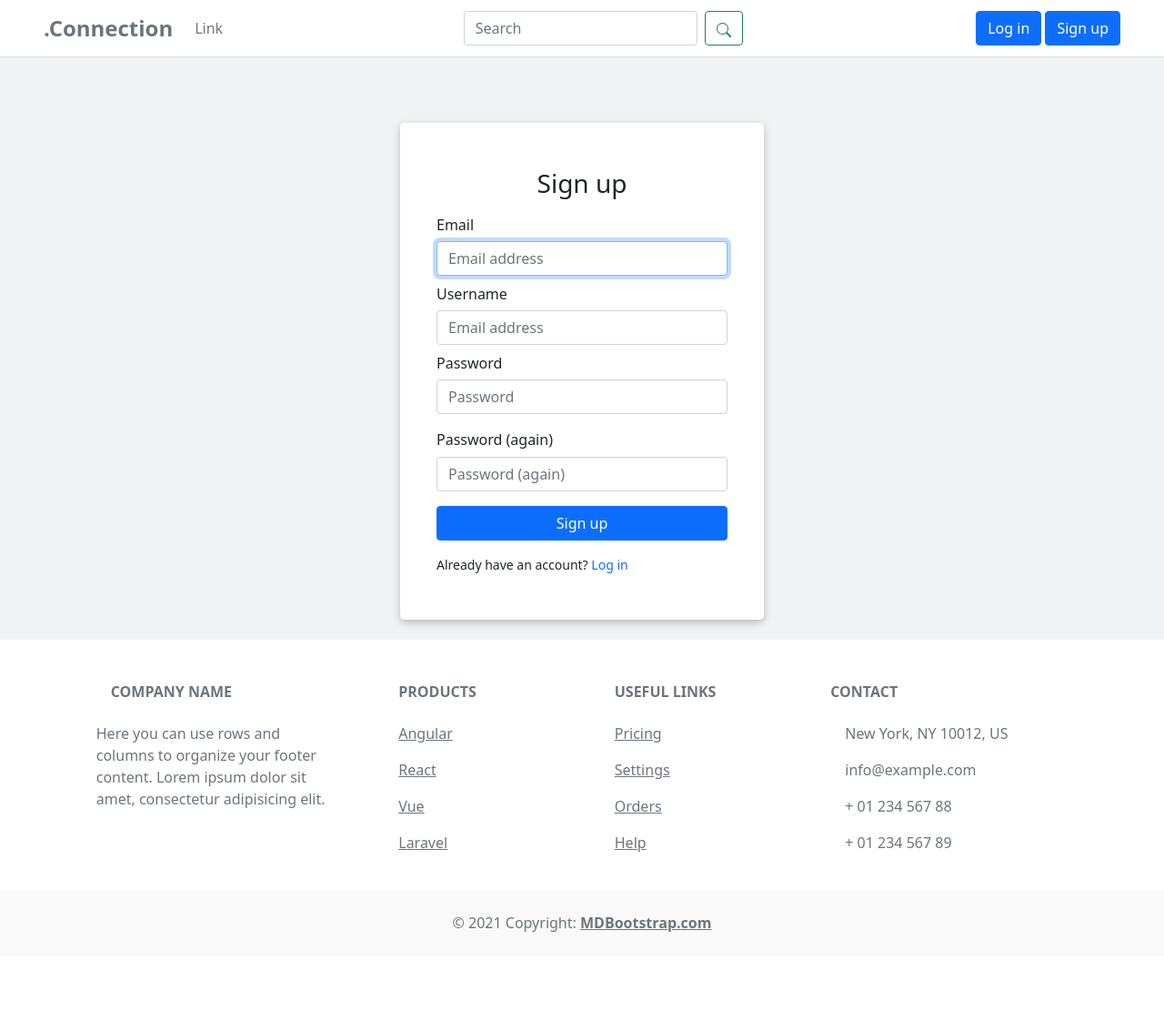
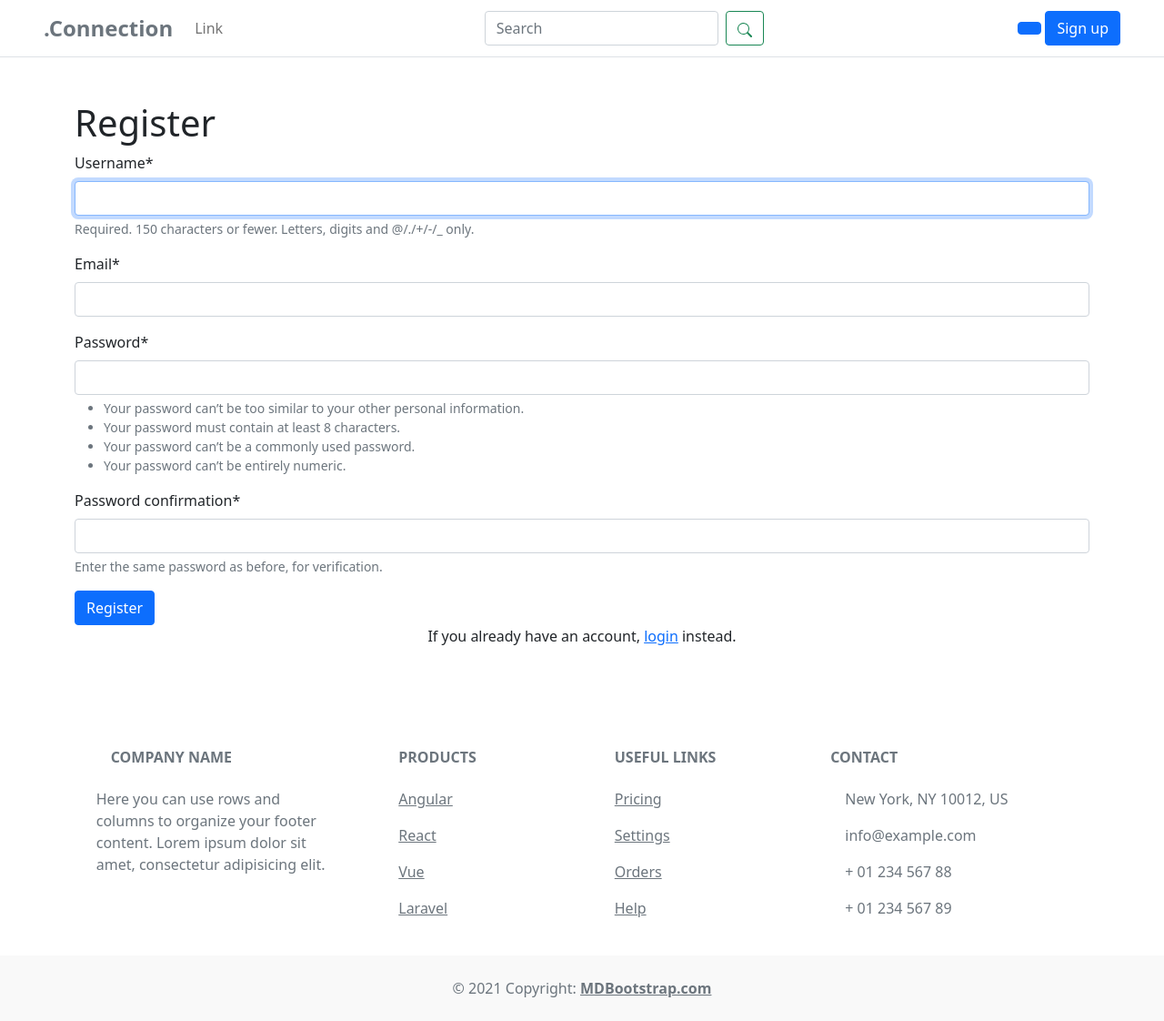
Before and after one commit to anhpham21u/connection, a Django app: page /account/register/ in a window 1280 px wide. Shown: the whole page at 91% size. Before the commit the page ends 1024 px from the top, so only its background shows below. Run offline with Django 4.2, Linux system fonts and the light colour scheme; some libraries are stand-ins or nearby versions.

Commit message:
remove old and add register

```diff
--- a/authentication/forms.py
+++ b/authentication/forms.py
@@ -1,44 +1,39 @@
 from django import forms
 from django.contrib.auth.forms import UserCreationForm
-from django.contrib.auth import authenticate
-from authentication.models import Account
+from django.contrib.auth.models import User
 
-class RegistrationForm(UserCreationForm):
-    email = forms.EmailField(max_length=60, help_text='Required. Add a valid email address')
+
+# Create your forms here.
+
+class NewUserForm(UserCreationForm):
+    email = forms.EmailField(required=True)
 
     class Meta:
-        model = Account
-        fields = ("email", "username", "password1","password2")
+        model = User
+        fields = ("username", "email", "password1", "password2")
 
-class AccountAuthenticationForm(forms.ModelForm):
-    password = forms.CharField(label='password',widget=forms.PasswordInput )
-    class Meta:
-        model = Account
-        fields = ('email', 'password')
+    # def clean_username(self):
+    #     username = self.cleaned_data['username']
+    #     if User.objects.filter(username=username).exists():
+    #         raise forms.ValidationError("This username is already in use. Please choose a different one.")
+    #     return username
+
     def clean(self):
-        if self.is_valid():
-            email = self.cleaned_data['email']
-            password = self.cleaned_data['password']
-            if not authenticate(email = email, password= password):
-                raise forms.ValidationError("InValid login")
+        cleaned_data = super().clean()
+        username = cleaned_data.get("username")
+        email = cleaned_data.get("email")
 
-class AccountUpdateForm(forms.ModelForm):
-    class Meta:
-        model = Account
-        fields = ('email', 'username')
-    def clean_email(self):
-        if self.is_valid():
-            email = self.cleaned_data['email']
-            try:
-                account = Account.objects.exclude(pk = self.instance.pk).get(email=email)
-            except Account.DoesNotExist:
-                return email
-            raise forms.ValidationError("Email %s is already in use."%account.email)
-    def clean_username(self):
-        if self.is_valid():
-            username = self.cleaned_data['username']
-            try:
-                account = Account.objects.exclude(pk = self.instance.pk).get(username = username)
-            except Account.DoesNotExist:
-                return username
-            raise forms.ValidationError("Username %s is already in use."%account.username)
+        if User.objects.filter(username=username).exists():
+            self.add_error('username', forms.ValidationError("This username is already in use. Please choose a different one."))
+
+        if User.objects.filter(email=email).exists():
+            self.add_error('email', forms.ValidationError("This email is already in use. Please choose a different one."))
+
+        return cleaned_data
+
+    def save(self, commit=True):
+        user = super(NewUserForm, self).save(commit=False)
+        user.email = self.cleaned_data['email']
+        if commit:
+            user.save()
+        return user
--- a/authentication/models.py
+++ b/authentication/models.py
@@ -1,47 +1,3 @@
 from django.db import models
-from django.contrib.auth.models import AbstractBaseUser, BaseUserManager
 
-class MyAccountManager(BaseUserManager):
-    def create_user(self, email, username, password= None):
-        if not email:
-            raise ValueError("User must have email address")
-        if not username:
-            raise ValueError("User must have username")
-        user = self.model(
-            email = self.normalize_email(email),
-            username = username,
-        )
-        user.set_password(password)
-        user.save(using = self._db)
-        return user
-    def create_superuser(self, email, username, password):
-        user = self.create_user(
-            email = self.normalize_email(email),
-            password = password,
-            username = username,
-        )
-        user.is_admin = True
-        user.is_staff = True
-        user.is_superuser = True
-        user.save(using = self._db)
-        return user
-
-class Account(AbstractBaseUser):
-    email               = models.EmailField(verbose_name='email', max_length=60, unique=True)
-    username            = models.CharField(max_length=30, unique=True)
-    date_joined         = models.DateTimeField(verbose_name="date joined",auto_now_add=True)
-    last_login          = models.DateTimeField(verbose_name='last login', auto_now=True)
-    is_admin            = models.BooleanField(default=False)
-    is_superuser        = models.BooleanField(default=False)
-    is_staff            = models.BooleanField(default= False)
-    is_active           = models.BooleanField(default=True)
-
-    USERNAME_FIELD = 'email'
-    REQUIRED_FIELDS = ['username',]
-    objects = MyAccountManager()
-    def __str__(self) :
-        return self.email +", "+ self.username
-    def has_perm(self, perm, obj = None):
-        return self.is_admin
-    def has_module_perms(self, app_label):
-        return True
+# Create your models here.
--- a/authentication/urls.py
+++ b/authentication/urls.py
@@ -2,7 +2,7 @@ from django.urls import path
 from . import views
 
 urlpatterns = [
-    path('login/', views.login_view, name="login"),
+    # path('login/', views.login_view, name="login"),
     path('register/', views.registration_view, name="register"),
     path('logout/', views.logout_view, name="logout"),
 ]
--- a/authentication/views.py
+++ b/authentication/views.py
@@ -1,73 +1,24 @@
-from django.shortcuts import render, redirect
-from django.contrib.auth import login, logout, authenticate
-from authentication.forms import RegistrationForm, AccountAuthenticationForm, AccountUpdateForm
-
-# Create your views here.
-# def login(req):
-#     return render(req, 'authentication/login.html')
-# def register(req):
-#     return render(req, 'authentication/register.html')
+from django.shortcuts import  render, redirect
+from .forms import NewUserForm
+from django.contrib.auth import login, logout
+from django.contrib import messages
 
 def registration_view(request):
-    context = {}
-    if request.POST:
-        form = RegistrationForm(request.POST)
+    if request.method == "POST":
+        form = NewUserForm(request.POST)
         if form.is_valid():
-            form.save()
-            email = form.cleaned_data.get('email')
-            raw_password = form.cleaned_data.get('password1')
-            account = authenticate(email = email, password = raw_password)
-            login(request, account)
-            return redirect('index')
+            user = form.save()
+            login(request, user)
+            return redirect("index")
         else:
-            context['registration_form'] = form
-    else:
-        form = RegistrationForm()
-        context['registration_form'] = form
-    return render(request, 'authentication/register.html',context)
+            messages.error(request, "Unsuccessful registration. Invalid information.")
+            if 'username' in form.errors:
+                messages.error(request, "This username is already in use. Please choose a different one.")
+            if 'email' in form.errors:
+                messages.error(request, "This email is already in use. Please choose a different one.")
+    form = NewUserForm()
+    return render (request=request, template_name="authentication/register.html", context={"register_form":form})
 
 def logout_view(request):
     logout(request)
     return redirect('index')
-
-def login_view(request):
-    context = {}
-    user = request.user
-    if user.is_authenticated:
-        return redirect('index')
-    if request.POST:
-        form = AccountAuthenticationForm(request.POST)
-        if form.is_valid():
-            email = request.POST['email']
-            password = request.POST['password']
-            user = authenticate(email=email, password= password)
-            if user:
-                login(request, user)
-                return redirect('index')
-    else:
-        form = AccountAuthenticationForm()
-    context['login_form'] = form
-    return render(request, 'authentication/login.html',context)
-
-# def account_view(request):
-#     if not request.user.is_authenticated:
-#         return redirect('login')
-#     context = {}
-#     if request.POST:
-#         form = AccountUpdateForm(request.POST, instance=request.user)
-#         if form.is_valid():
-#             form.initial = {
-# 					"email": request.POST['email'],
-# 					"username": request.POST['username']
-#             }
-#             form.save()
-#             context['success_message'] ="Cập Nhật"
-#     else:
-#         form = AccountUpdateForm(
-#             initial = {
-#                 'email':request.user.email,
-#                 'username': request.user.username,
-#             }
-#         )
-#     context['account_form'] = form
-#     return render(request, 'account/account.html',context)
--- a/templates/authentication/register.html
+++ b/templates/authentication/register.html
@@ -1,46 +1,29 @@
 {% extends "authentication/base.html" %}
 
 {% load static %}
+{% load crispy_forms_tags %}
 
 {% block extrastyles %}
 <link rel="stylesheet" type="text/css" href="{% static 'css/account.css' %}" />
 {% endblock extrastyles %}
 
 {% block content %}
-<div class="account-form-container">
-    <form class="form-signin h-100 d-flex justify-content-center align-items-center" method="post">{% csrf_token %}
-        <div class="account-form">
-            <h3 class="mb-3 text-center">Sign up</h3>
-            <label class="h6" for="">Email</label>
-            <input type="email" name="email" id="inputEmail" class="form-control mb-2" placeholder="Email address"
-                required autofocus>
-            <label class="h6" for="">Username</label>
-            <input type="text" name="username" id="inputUsername" class="form-control mb-2" placeholder="Email address"
-                required autofocus>
-            <label class="h6" for="">Password</label>
-            <input type="password" name="password1" id="inputPassword1" class="form-control mb-3" placeholder="Password"
-                required>
-            <label class="h6" for="">Password (again)</label>
-            <input type="password" name="password2" id="inputPassword2" class="form-control mb-3"
-                placeholder="Password (again)" required>
+<div class="container py-5">
+    <h1>Register</h1>
+    <form method="POST">
+        {% csrf_token %}
+        {{ register_form|crispy }}
+        <button class="btn btn-primary" type="submit">Register</button>
+    </form>
 
-            {% for field in registration_form %}
-            <p>
-                {% for error in field.errors %}
-                <p style="color: red">{{ error }}</p>
-                {% endfor %}
-            </p>
+    {% if messages %}
+    <ul class="messages">
+        {% for message in messages %}
+        <li{% if message.tags %} class="{{ message.tags }}" {% endif %}>{{ message }}</li>
             {% endfor %}
-            {% if registration_form.non_field_errors %}
-            <div style="color: red">
-                <p>{{registration_form.non_field_errors}}</p>
-            </div>
-            {% endif %}
+    </ul>
+    {% endif %}
 
-            <button class="btn btn-primary btn-block w-100" type="submit">Sign up</button>
-            <p class="m-0 mt-3 text-sm">Already have an account? <a class="text-decoration-none"
-                    href="{% url "login" %}">Log in</a></p>
-        </div>
-    </form>
+    <p class="text-center">If you already have an account, <a href="/login">login</a> instead.</p>
 </div>
 {% endblock content %}
--- a/templates/components/navbar.html
+++ b/templates/components/navbar.html
@@ -26,7 +26,7 @@
         <a class="p-2 text-dark" href="{% url 'logout' %}">Logout</a>
         {% else %}
         <button class="btn btn-primary">
-          <a class="text-white text-decoration-none" href="{% url "login" %}">Log in</a>
+          {% comment %} <a class="text-white text-decoration-none" href="{% url "login" %}">Log in</a> {% endcomment %}
         </button>
         <button class="btn btn-primary">
           <a class="text-white text-decoration-none" href="{% url "register" %}">Sign up</a>
```
Also changed, not shown: authentication/admin.py (+1 -11 lines), connection/settings.py (+9 -1 lines), authentication/migrations/0002_delete_account.py (added), db.sqlite3.
